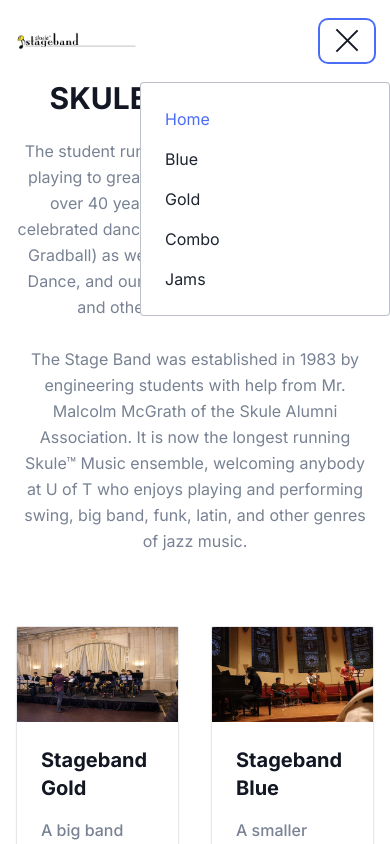
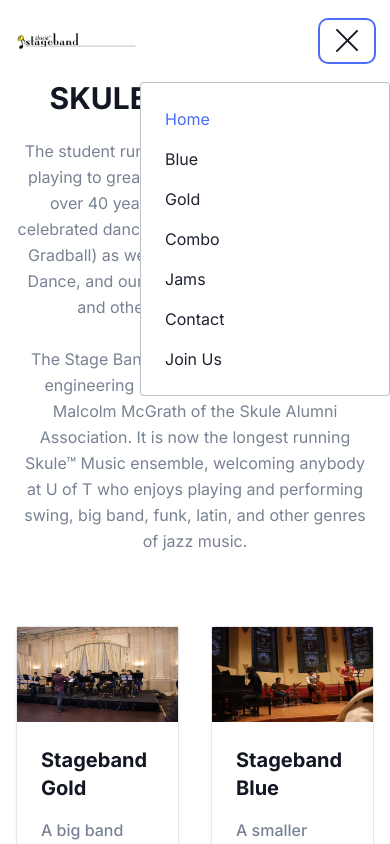
Before and after one commit to Sidd-T/UofT-Stageband-Website, a Next.js app: page / in a window 390 px wide. Both pictures are taken after a click on the button "Mobile Menu". Shown: the top 844 px of the page. Built offline with nearby package versions, Linux system fonts and the light colour scheme.

Commit message:
add contacts and join us to mobile menu items

```diff
--- a/src/components/Header/index.tsx
+++ b/src/components/Header/index.tsx
@@ -98,7 +98,7 @@
                   }`}
                 >
                   <ul className="block lg:flex lg:space-x-12">
-                    {menuData.map((menuItem, index) => (
+                    {((navbarOpen) ? menuData : menuData.slice(0, 5)).map((menuItem, index) => (
                       <li key={index} className="group relative">
                         {menuItem.path ? (
                           <Link
--- a/src/components/Header/menuData.tsx
+++ b/src/components/Header/menuData.tsx
@@ -31,6 +31,18 @@
     path: "/jams",
     newTab: false,
   },
+  {
+    id: 5,
+    title: "Contact",
+    path: "/contact",
+    newTab: false
+  },
+  {
+    id: 6,
+    title: "Join Us",
+    path: "/signup",
+    newTab: false
+  }
   // For future use, if a submenu is needed, then this is how to do it
   // {
   //   id: 4,
```
